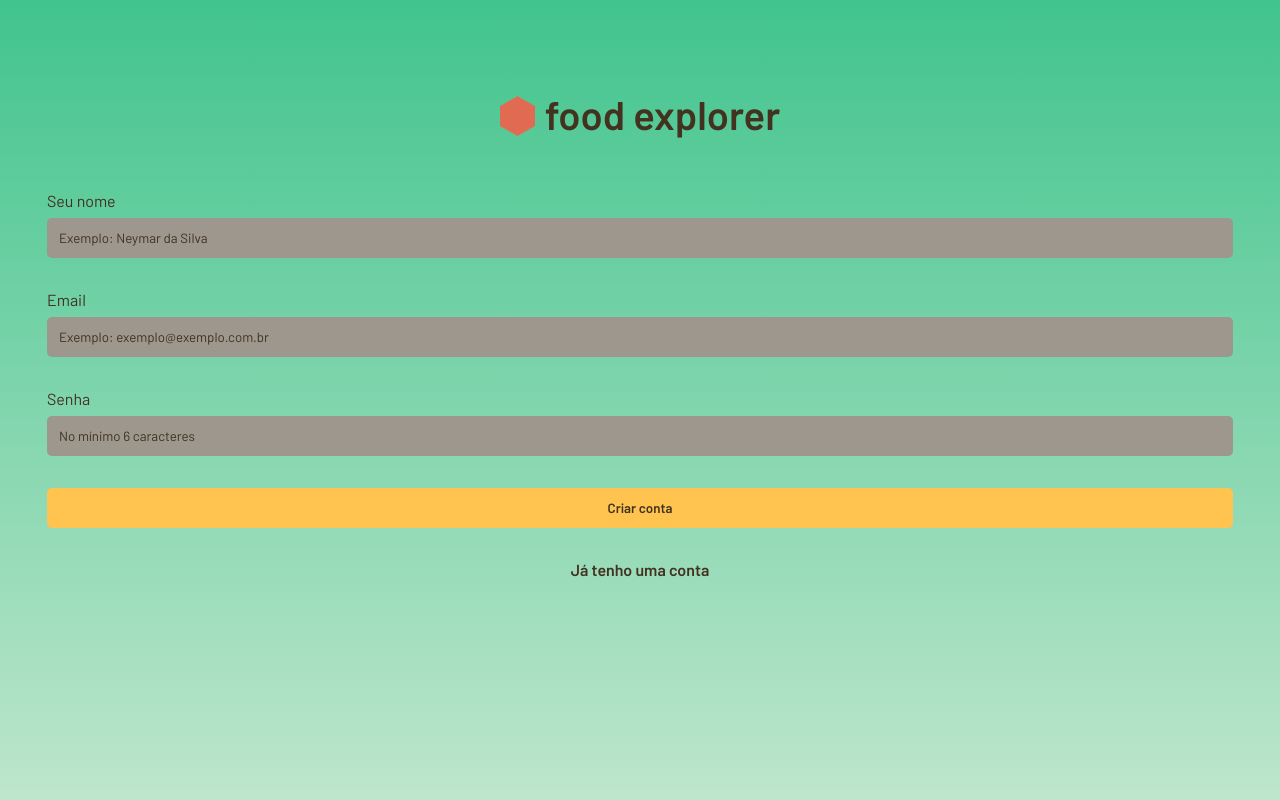
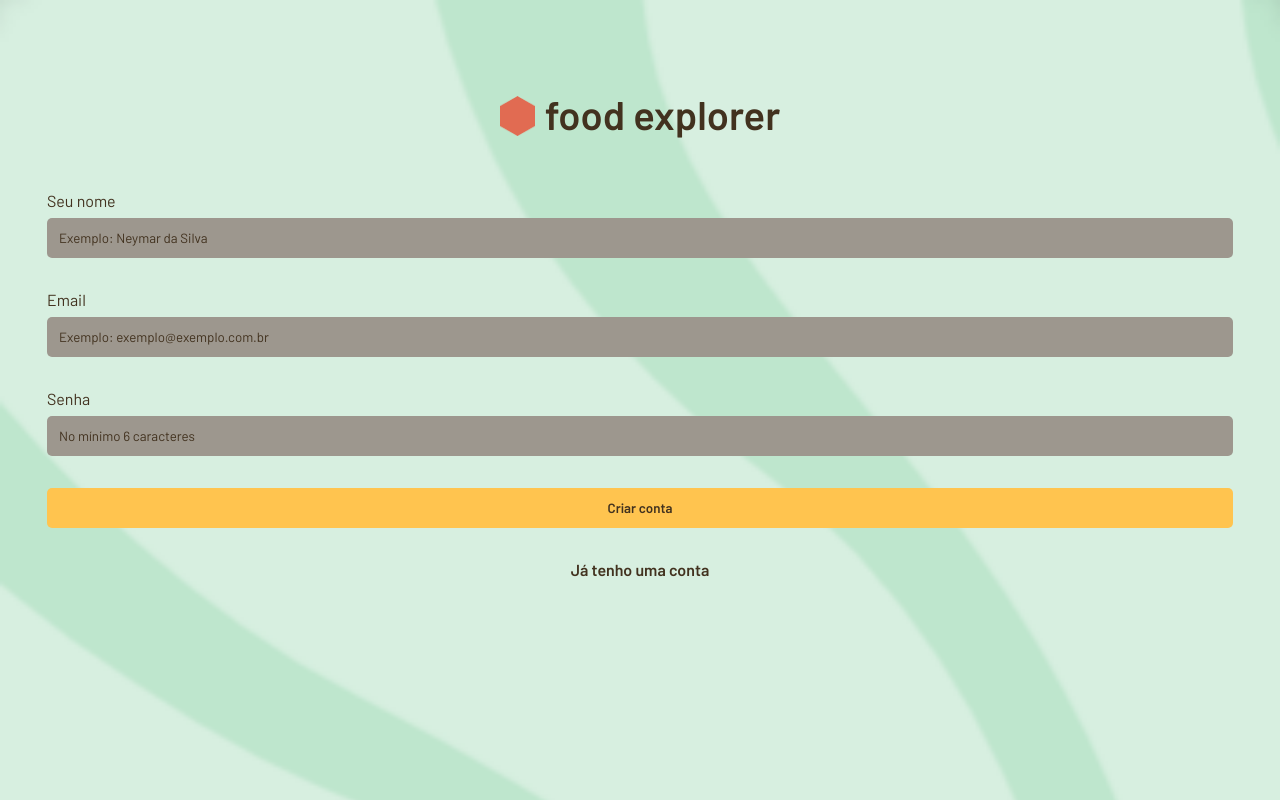
Before and after one commit to vithorDeveloper/foodExplorerFront, a React (Vite) app: page / in a window 1280 px wide. Built offline with nearby package versions, Linux system fonts and the light colour scheme.

Commit message:
testing screens

```diff
--- a/src/page/SingUp/styles.js
+++ b/src/page/SingUp/styles.js
@@ -4,13 +4,13 @@ import background from "../../assets/fondo.png";
 export const Container = styled.div`
     color: ${({ theme }) => theme.colors.brown};
 
-    background: rgb(65,196,141);
-    background: linear-gradient(180deg, rgba(65,196,141,1) 0%, rgba(190,230,205,1) 100%);
+    /* background: rgb(65,196,141);
+    background: linear-gradient(180deg, rgba(65,196,141,1) 0%, rgba(190,230,205,1) 100%); */
 
     height: 100vh;
 
-    /* background-image: url(${background});
-    background-size: cover; */
+    background-image: url(${background});
+    background-size: cover;
 
     padding: 9rem 4.7rem;
 
```
